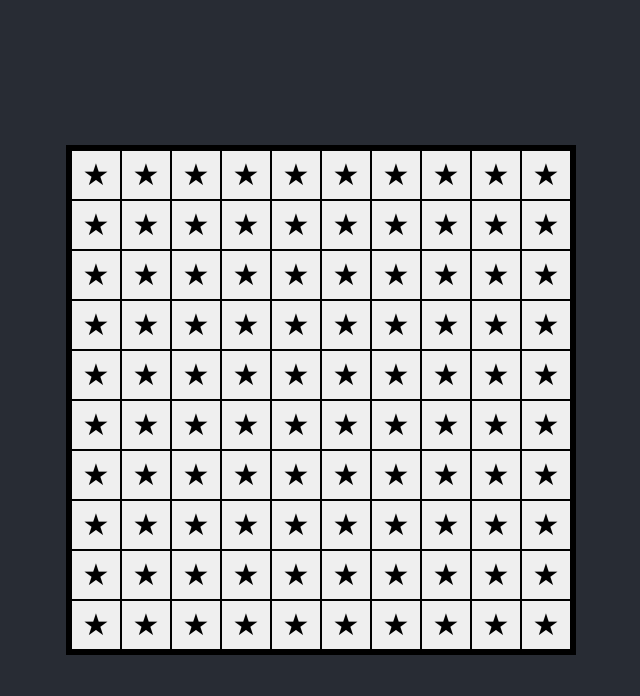
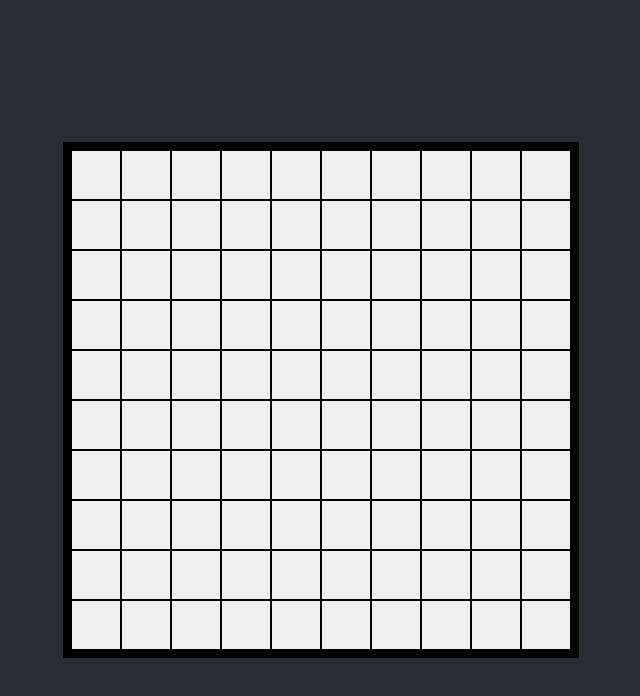
Before and after one commit to dtan3847/starbattle-solver, a React (Create React App) app: page / in a window 1280 px wide. Shown: the top 696 px of the page, without its empty margins (319-959 px from the left). Built offline with nearby package versions, Linux system fonts and the light colour scheme.

Commit message:
Implement walls

```diff
--- a/src/starbattle/puzzle.css
+++ b/src/starbattle/puzzle.css
@@ -10,8 +10,24 @@
     font-size: 30px;
 }
 
+.StarBattle-Cell-Border-Left {
+    border-left: 3px solid black;
+}
+
+.StarBattle-Cell-Border-Top {
+    border-top: 3px solid black;
+}
+
+.StarBattle-Cell-Border-Right {
+    border-right: 3px solid black;
+}
+
+.StarBattle-Cell-Border-Bottom {
+    border-bottom: 3px solid black;
+}
+
 .StarBattle-Puzzle {
     display: grid;
     grid-template-columns: repeat(10, auto);
-    border: 5px solid black;
+    border: 8px solid black;
 }
--- a/src/starbattle/puzzle.tsx
+++ b/src/starbattle/puzzle.tsx
@@ -1,11 +1,12 @@
 import { useMemo, useState } from "react";
+import classNames from 'classnames';
 
 import './puzzle.css'
 
 enum Cell {
     BLANK,
+    STAR,
     SPACE,
-    STAR
 }
 
 function makeColumnView(cells: Cell[], size: number): Cell[][] {
@@ -14,7 +15,7 @@ function makeColumnView(cells: Cell[], size: number): Cell[][] {
         const column: Cell[] = []
         columns.push(column)
         for (let y = 0; y < size; y++) {
-            const i = y * size + x
+            const i = getIndex(x, y, size)
             column.push(cells[i])
         }
     }
@@ -30,7 +31,7 @@ function makeRowView(columns: Cell[][]): Cell[][] {
     return rows
 }
 
-function makeGroupView(cells: Cell[], walls: boolean[]): Cell[][] {
+function makeGroupView(cells: Cell[], horizontalWalls: boolean[], verticalWalls: boolean[]): Cell[][] {
     //todo
     return []
 }
@@ -60,33 +61,28 @@ function makeNeighbourView(cells: Cell[], size: number): Cell[][] {
 
 type CellProps = {
     value: Cell
+    className: string
     onClick: React.MouseEventHandler<HTMLButtonElement>
 }
 
-function StarBattleCell({ value, onClick }: CellProps): JSX.Element {
+function StarBattleCell({ value, className, onClick }: CellProps): JSX.Element {
     const typeToSymbol = {
         [Cell.BLANK]: "",
+        [Cell.STAR]: "★",
         [Cell.SPACE]: "✖",
-        [Cell.STAR]: "★",
     }
     const symbol = typeToSymbol[value]
-    return <button className="StarBattle-Cell" onClick={onClick}>{symbol}</button>
+    return <button className={className} onClick={onClick}>{symbol}</button>
 }
 
 export default function StarBattlePuzzle({ size = 10, starCount = 2 }): JSX.Element {
-    const [cells, setCells] = useState(Array(size**2).fill(Cell.STAR))
-    const [walls, setWalls] = useState(Array((size-1)**2).fill(false))
+    const [cells, setCells] = useState(Array(size**2).fill(Cell.BLANK))
+    const [horizontalWalls, setHorizontalWalls] = useState(Array(size*(size-1)).fill(false))
+    const [verticalWalls, setVerticalWalls] = useState(Array(size*(size-1)).fill(false))
     const columns = useMemo(() => makeColumnView(cells, size), [cells, size])
     const rows = useMemo(() => makeRowView(columns), [columns])
     const neighbours = useMemo(() => makeNeighbourView(cells, size), [cells, size])
-    const groups = useMemo(() => makeGroupView(cells, walls), [cells, walls])
-
-    function getCellType(x: number, y: number): Cell | undefined {
-        if (x < 0 || x >= size || y < 0 || y >= size) {
-            return
-        }
-        return columns[x][y]
-    }
+    const groups = useMemo(() => makeGroupView(cells, horizontalWalls, verticalWalls), [cells, horizontalWalls, verticalWalls])
 
     /**
      * isSolvable - Returns true if puzzle has no mistakes
@@ -123,8 +119,9 @@ export default function StarBattlePuzzle({ size = 10, starCount = 2 }): JSX.Elem
         return true
     }
 
-    function getStarCount(cells: Cell[]) {
-        return cells.reduce((sum, current) => current == Cell.STAR ? sum + 1 : sum, 0)
+    function getCell(x: number, y: number): Cell | undefined {
+        if (x < 0 || x >= size || y < 0 || y >= size) return
+        return columns[x][y]
     }
 
     function setCell(i: number, newValue: Cell) {
@@ -133,8 +130,83 @@ export default function StarBattlePuzzle({ size = 10, starCount = 2 }): JSX.Elem
         setCells(newCells)
     }
 
+    // horizontal walls are in size columns, size-1 rows
+    function horizontalWallExists(x: number, y: number): boolean  {
+        if (x < 0 || x >= size || y < 0 || y >= size - 1) return false
+        return horizontalWalls[getIndex(x, y, size)]
+    }
+
+    function toggleHorizontalWall(x: number, y: number) {
+        if (x < 0 || x >= size || y < 0 || y >= size - 1) return
+        const i = getIndex(x, y, size)
+        const newWalls = horizontalWalls.slice()
+        newWalls[i] = !newWalls[i]
+        setHorizontalWalls(newWalls)
+    }
+
+    // vertical walls are in size-1 columns, size rows
+    function verticalWallExists(x: number, y: number): boolean {
+        if (x < 0 || x >= size - 1 || y < 0 || y >= size) return false
+        return verticalWalls[getIndex(x, y, size - 1)]
+    }
+
+    function toggleVerticalWall(x: number, y: number) {
+        if (x < 0 || x >= size - 1 || y < 0 || y >= size) return
+        const i = getIndex(x, y, size - 1)
+        const newWalls = verticalWalls.slice()
+        newWalls[i] = !newWalls[i]
+        setVerticalWalls(newWalls)
+    }
+
+    function makeCellClickHandler(i: number) {
+        const { x, y } = getCoords(i, size)
+        const margin = 7 // px
+        return (event: React.MouseEvent<HTMLElement>) => {
+            if (event.target instanceof HTMLElement) {
+                const { clientX, clientY, target: { offsetLeft, offsetTop, offsetWidth, offsetHeight }} = event
+                console.log(x, y, clientX, clientY, offsetLeft, offsetTop, offsetLeft + offsetWidth, offsetTop + offsetHeight)
+                if (Math.abs(offsetLeft - clientX) < margin) return toggleVerticalWall(x - 1, y)
+                if (Math.abs(offsetTop - clientY) < margin) return toggleHorizontalWall(x, y - 1)
+                if (Math.abs(offsetLeft + offsetWidth - clientX) < margin) return toggleVerticalWall(x, y)
+                if (Math.abs(offsetTop + offsetHeight - clientY) < margin) return toggleHorizontalWall(x, y)
+                setCell(i, (cells[i] + 1) % 3)
+            }
+        }
+    }
+
+    function makeCellClassNames(i: number) {
+        const { x, y } = getCoords(i, size)
+        return classNames({
+            'StarBattle-Cell': true,
+            'StarBattle-Cell-Border-Left': verticalWallExists(x - 1, y),
+            'StarBattle-Cell-Border-Top': horizontalWallExists(x, y - 1),
+            'StarBattle-Cell-Border-Right': verticalWallExists(x, y),
+            'StarBattle-Cell-Border-Bottom': horizontalWallExists(x, y),
+        })
+    }
+
     const contentCells = cells.map((cell, i) => (
-        <StarBattleCell key={i} value={cell} onClick={() => setCell(i, (cells[i] + 1) % 3)}/>
+        <StarBattleCell
+            key={i}
+            value={cell}
+            className={makeCellClassNames(i)}
+            onClick={makeCellClickHandler(i)}
+        />
     ))
     return <div className="StarBattle-Puzzle">{contentCells}</div>
 }
+
+function getStarCount(cells: Cell[]) {
+    return cells.reduce((sum, current) => current == Cell.STAR ? sum + 1 : sum, 0)
+}
+
+function getCoords(i: number, size: number) {
+    return {
+        x: i % size,
+        y: Math.floor(i / size),
+    }
+}
+
+function getIndex(x: number, y: number, size: number) {
+    return y * size + x
+}
```
